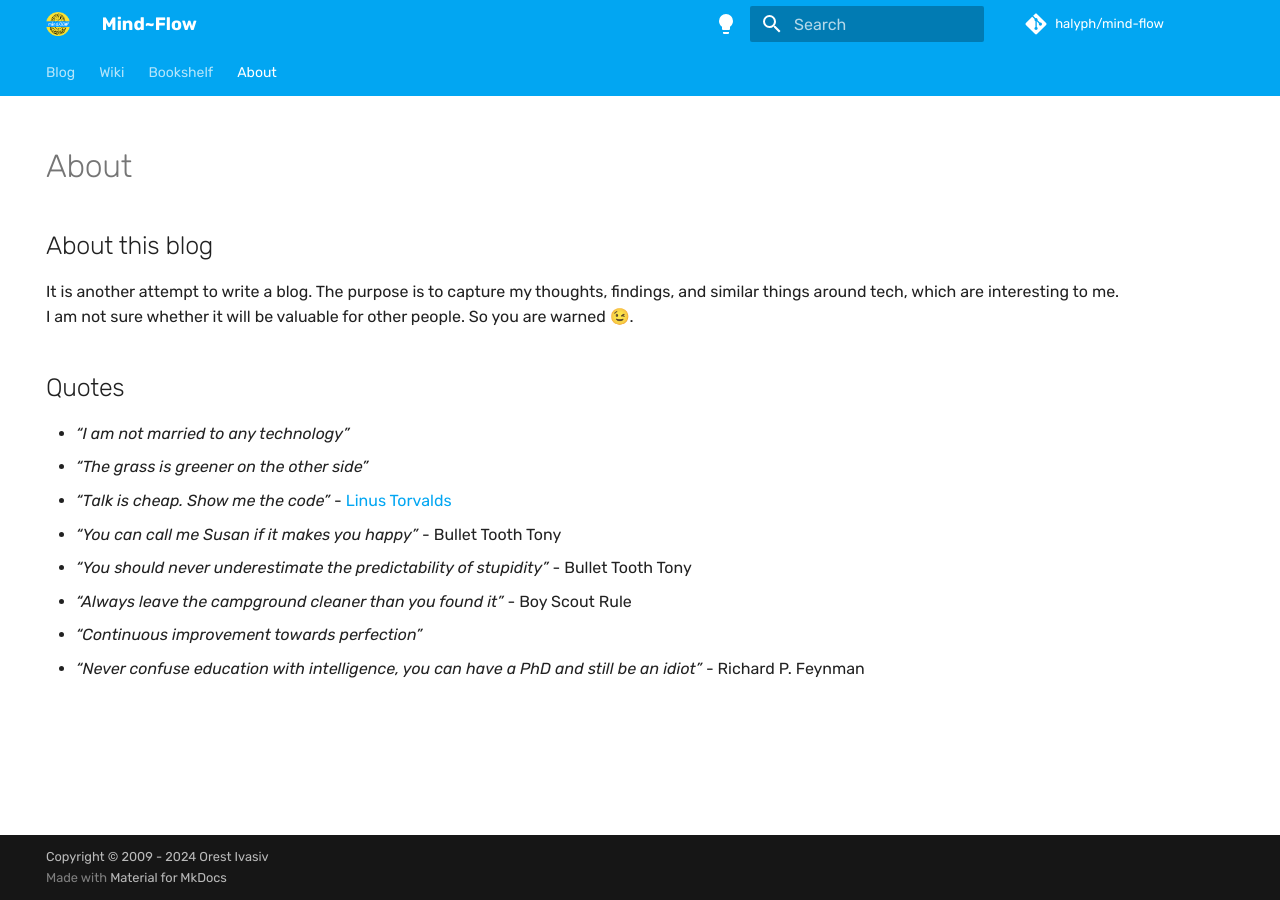
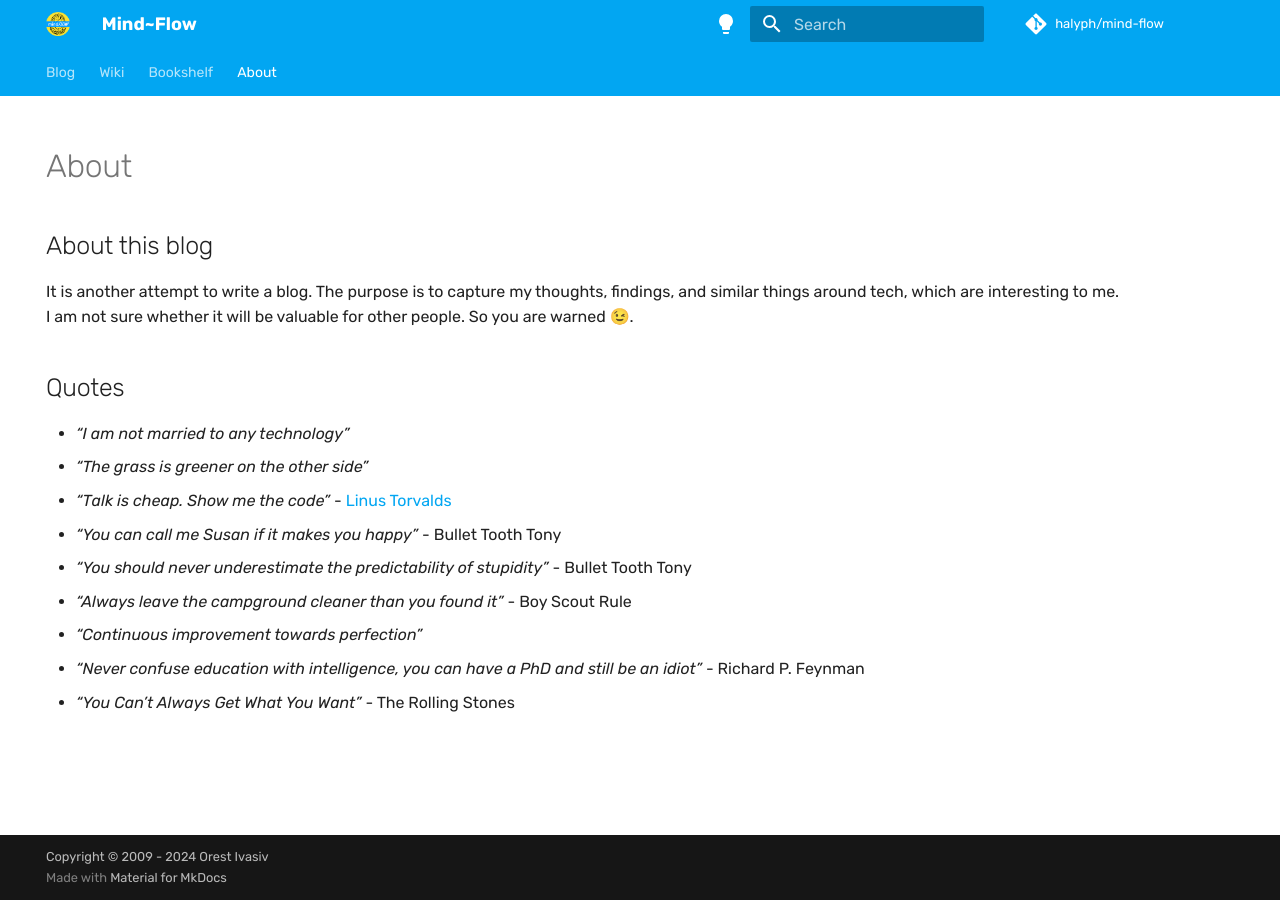
Before and after one commit to halyph/mind-flow, an MkDocs documentation site: the page built from docs/about.md, in a window 1280 px wide. Built offline with MkDocs 1.6.1 and Material for MkDocs 9.7.7, drawn with Linux system fonts in a browser that asks for light colours; some web fonts are replaced; comment, search, counter and statistics services are not loaded.

Commit message:
Update about.md

```diff
--- a/docs/about.md
+++ b/docs/about.md
@@ -21,3 +21,4 @@ I am not sure whether it will be valuable for other people. So you are warned
 - *"Always leave the campground cleaner than you found it"* - Boy Scout Rule
 - *"Continuous improvement towards perfection"*
 - *"Never confuse education with intelligence, you can have a PhD and still be an idiot"* - Richard P. Feynman
+- *"You Can’t Always Get What You Want"* - The Rolling Stones
```
